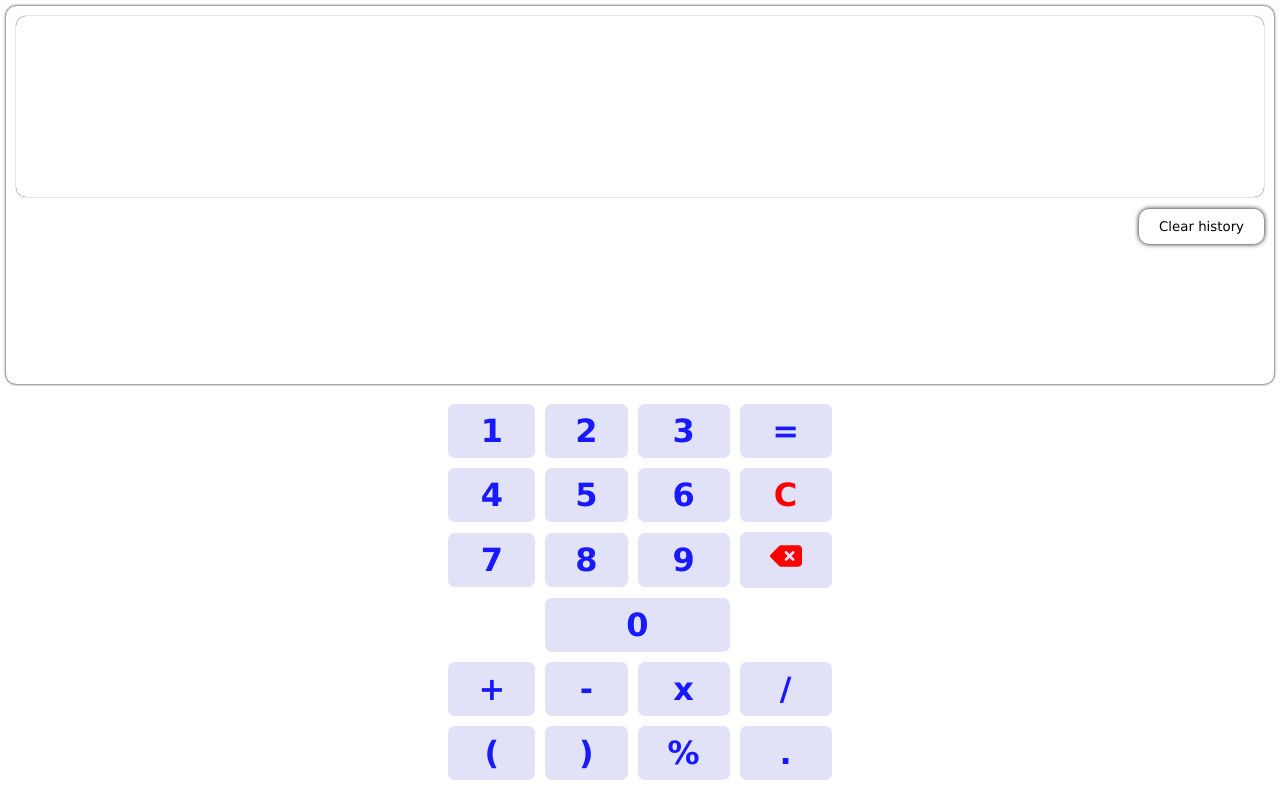
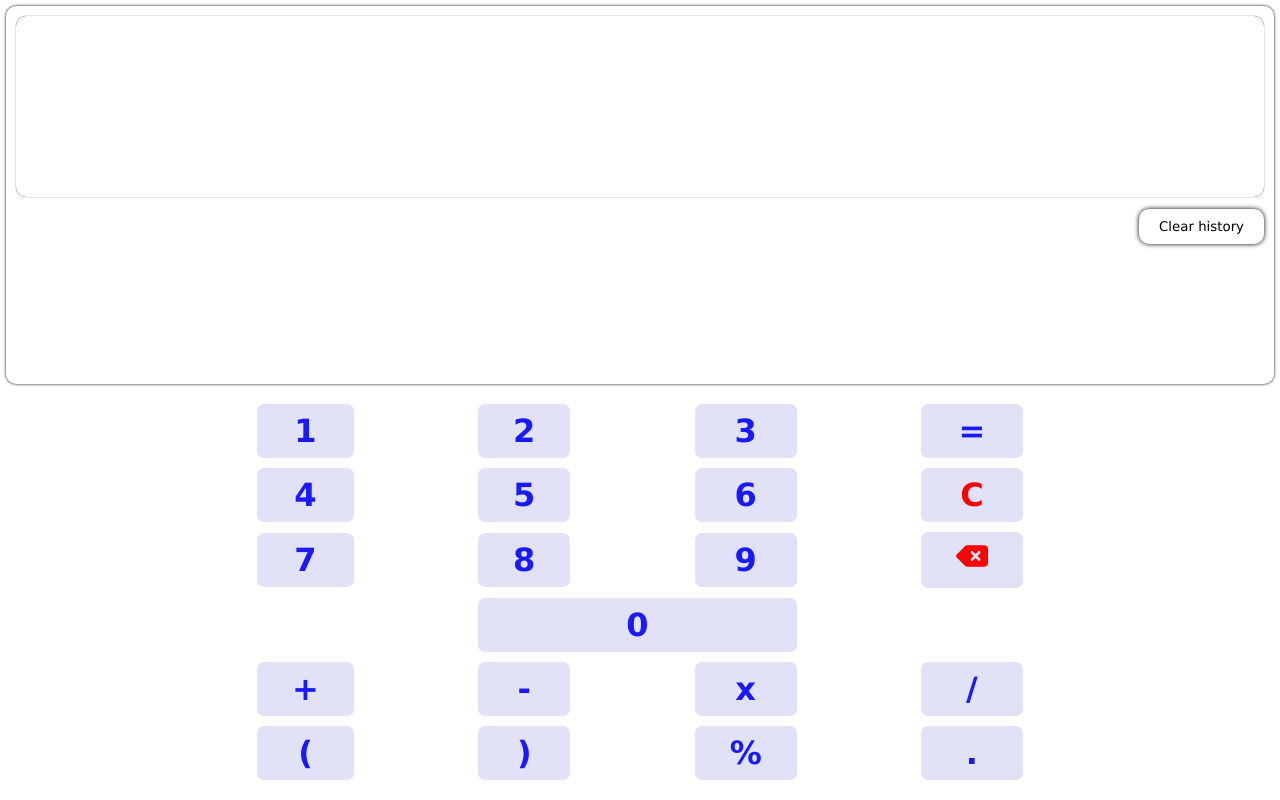
Before and after one commit to Jephthah-spec/Jorse-Calculator, a React (Vite) app: page / in a window 1280 px wide. Built offline with nearby package versions, Linux system fonts and the light colour scheme.

Commit message:
Made small changes

```diff
--- a/src/App.css
+++ b/src/App.css
@@ -63,7 +63,7 @@ body{
   box-shadow: 0 0 1px var(--third-color);
 }
 .InputCont{
-  width: fit-content;
+  width: 80%;
   height: fit-content;
   padding: 10px ;
   display: grid;
@@ -82,7 +82,7 @@ body{
   height: fit-content;
   border-radius: 7px;
   border: none;
-  padding: 8px 30px;
+  padding: 8px 35px;
   background-color: var(--first-color);
   color: rgb(25, 25, 255);
   font-weight: bolder;
```
